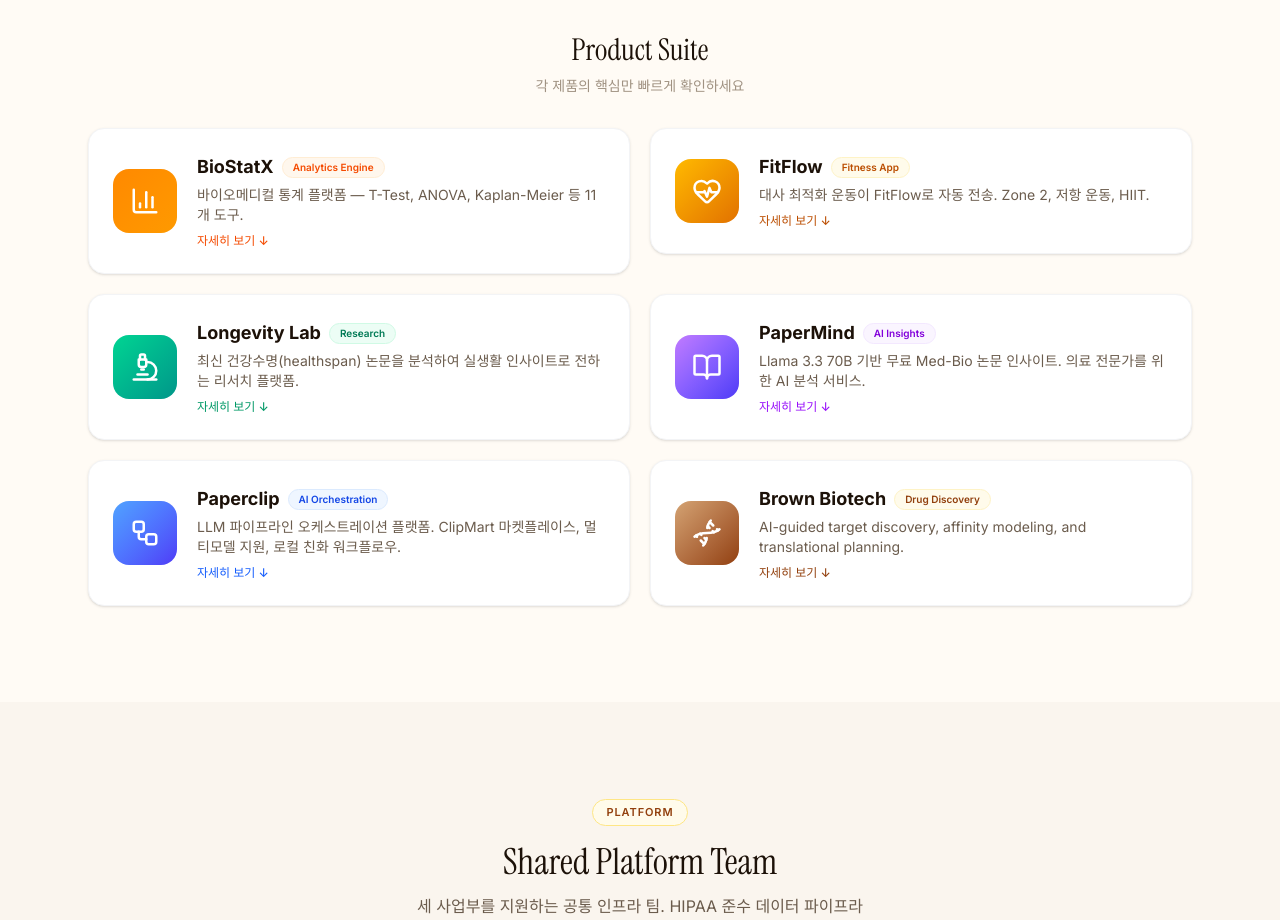
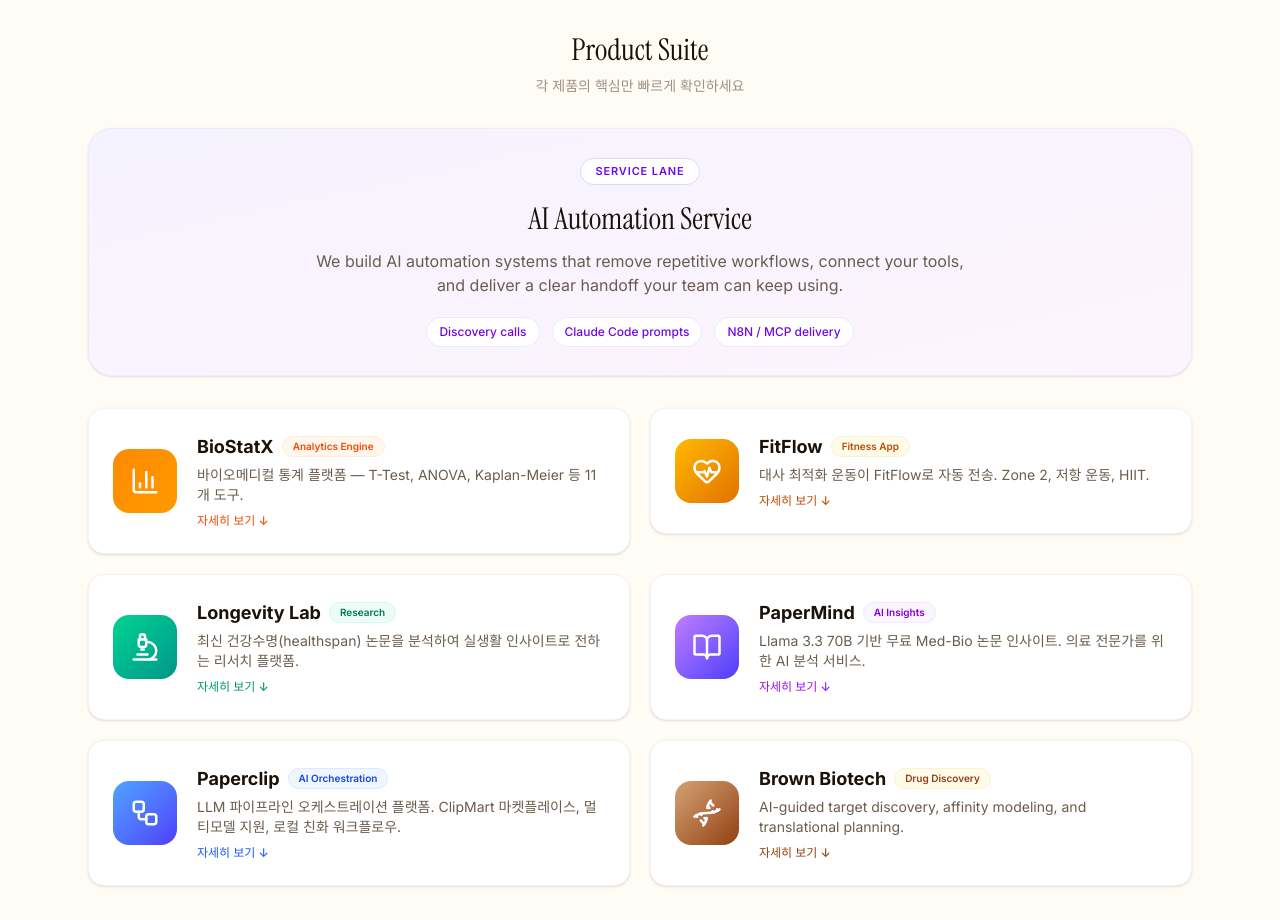
Before and after one commit to ohbryt/brown-ai, a React (Vite) app: page / in a window 1280 px wide. Shown: the part 3360-4280 px from the top of the page. Built offline with nearby package versions, Linux system fonts and the light colour scheme.

Commit message:
Add AI automation service lane

```diff
--- a/src/App.tsx
+++ b/src/App.tsx
@@ -953,6 +953,20 @@ export function App() {
               <div id="products">
                 <h3 className="heading-serif text-3xl text-center mb-2">Product Suite</h3>
                 <p className="text-sm text-text-muted text-center mb-8">각 제품의 핵심만 빠르게 확인하세요</p>
+                <div className="mb-8 bg-gradient-to-br from-violet-50 to-fuchsia-50 border border-violet-100 rounded-3xl p-7 shadow-sm">
+                  <div className="max-w-3xl mx-auto text-center">
+                    <span className="section-badge bg-white text-violet-700 border border-violet-200 mb-4">Service Lane</span>
+                    <h4 className="heading-serif text-3xl mb-3">AI Automation Service</h4>
+                    <p className="text-text-secondary mb-5 max-w-2xl mx-auto">
+                      We build AI automation systems that remove repetitive workflows, connect your tools, and deliver a clear handoff your team can keep using.
+                    </p>
+                    <div className="flex flex-wrap justify-center gap-3 text-xs text-violet-700 font-medium">
+                      <span className="px-3 py-1.5 rounded-full bg-white border border-violet-100">Discovery calls</span>
+                      <span className="px-3 py-1.5 rounded-full bg-white border border-violet-100">Claude Code prompts</span>
+                      <span className="px-3 py-1.5 rounded-full bg-white border border-violet-100">N8N / MCP delivery</span>
+                    </div>
+                  </div>
+                </div>
                 <div className="grid sm:grid-cols-2 gap-5">
                   {products.map((p, idx) => {
                     const isExpanded = expandedProduct === p.slug;
```
